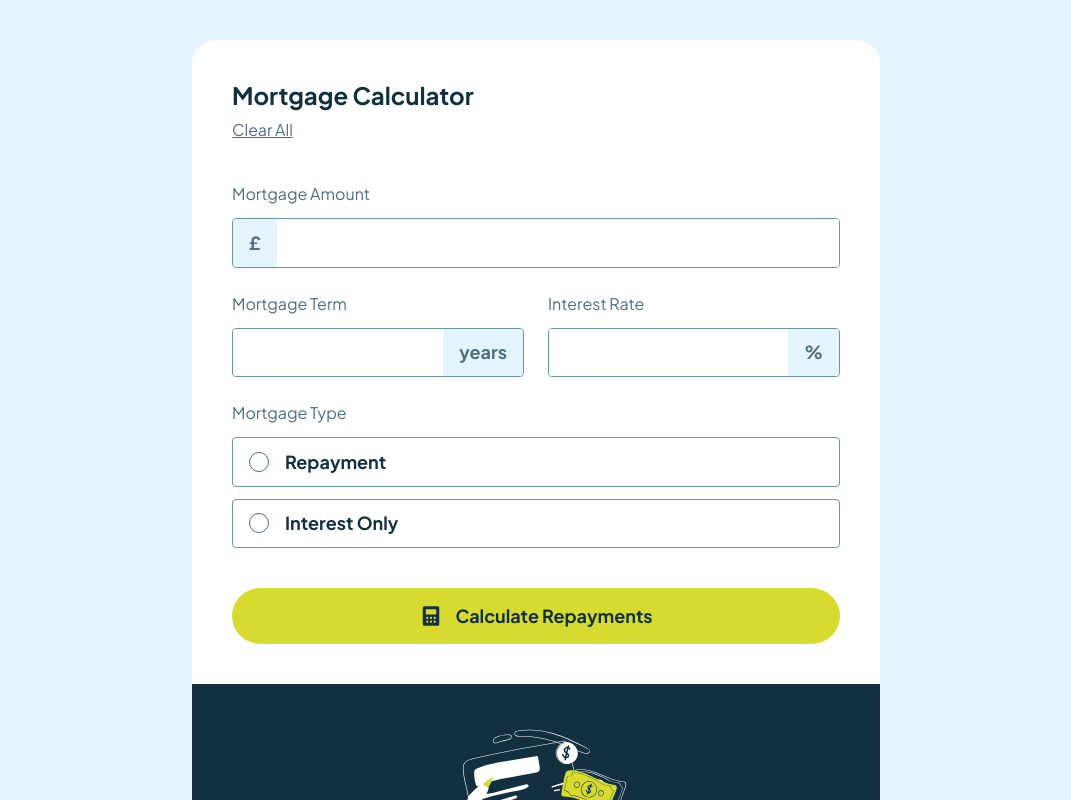
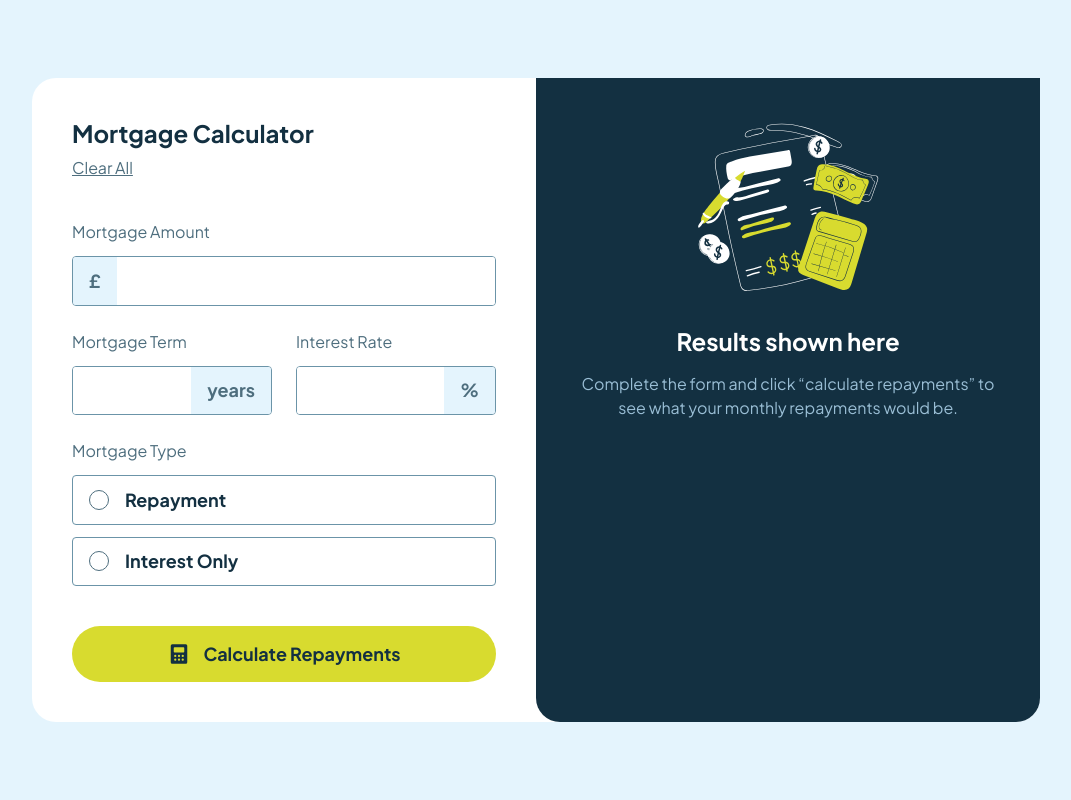
Before and after one commit to sophia-see/mortage-calculator-react, a React (Vite) app: page / in a window 1280 px wide. Shown: the top 800 px of the page, without its empty margins (104-1175 px from the left). Built offline with nearby package versions, Linux system fonts and the light colour scheme.

Commit message:
updated desktop view

```diff
--- a/src/App.tsx
+++ b/src/App.tsx
@@ -72,15 +72,16 @@ export default function App() {
             bg-c-slate-100
             font-sans
             h-auto min-h-screen w-screen
-            md:py-[40px]
+            md:py-[40px] lg:py-0
+            lg:flex lg:items-center
           "
         >
           <div
             className="
               bg-white
               md:m-auto
-              h-auto min-h-screen w-full md:max-w-[688px]
-              flex flex-col gap-0
+              h-auto min-h-screen w-full md:min-h-0 md:max-w-[688px] lg:max-w-[1008px]
+              flex flex-col gap-0 lg:flex-row
               md:rounded-[24px]
             "
           >
--- a/src/components/Calculator.tsx
+++ b/src/components/Calculator.tsx
@@ -12,6 +12,7 @@ export default function Calculator () {
     return (
         <div
             className="
+                h-auto lg:max-w-[504px]
                 py-[32px] px-[24px] md:p-[40px]
                 flex flex-col gap-6 md:gap-10
             "
@@ -47,7 +48,8 @@ export default function Calculator () {
                 <InputField side={InputFieldSide.LEFT} icon="£" label="Mortgage Amount" type="number" name="amount"/>
                 <div
                     className="
-                        flex flex-col gap-6 md:flex-row
+                        flex flex-col gap-6 md:flex-row lg:grid lg:grid-cols-2
+                        w-full
                     "
                 >
                     <InputField side={InputFieldSide.RIGHT} icon="years" label="Mortgage Term" type="number" name="years"/>
--- a/src/components/InputField.tsx
+++ b/src/components/InputField.tsx
@@ -18,7 +18,8 @@ export default function InputField ({side, icon, label, type, name}: InputFieldP
     return (
         <div
             className="
-                flex flex-col gap-3 flex-1
+                flex flex-col gap-3 md:flex-1 lg:flex-shrink
+                w-full
             "
         >
             <div
@@ -49,6 +50,7 @@ export default function InputField ({side, icon, label, type, name}: InputFieldP
                     className="
                         flex-1
                         pl-[16px]
+                        min-w-0
                     "
                     type={type}
                     step={"any"}
--- a/src/components/Result.tsx
+++ b/src/components/Result.tsx
@@ -96,9 +96,9 @@ export default function Result ({monthly, yearly}: ResultProps) {
         <div
             className="
                 bg-c-slate-900
-                h-full
+                h-[inherit]
                 py-[32px] px-[24px] md:p-[40px]
-                flex flex-col gap-6 md:gap-10
+                flex flex-col gap-6 md:gap-10 flex-1
                 md:rounded-b-[24px]
             "
         >
```
